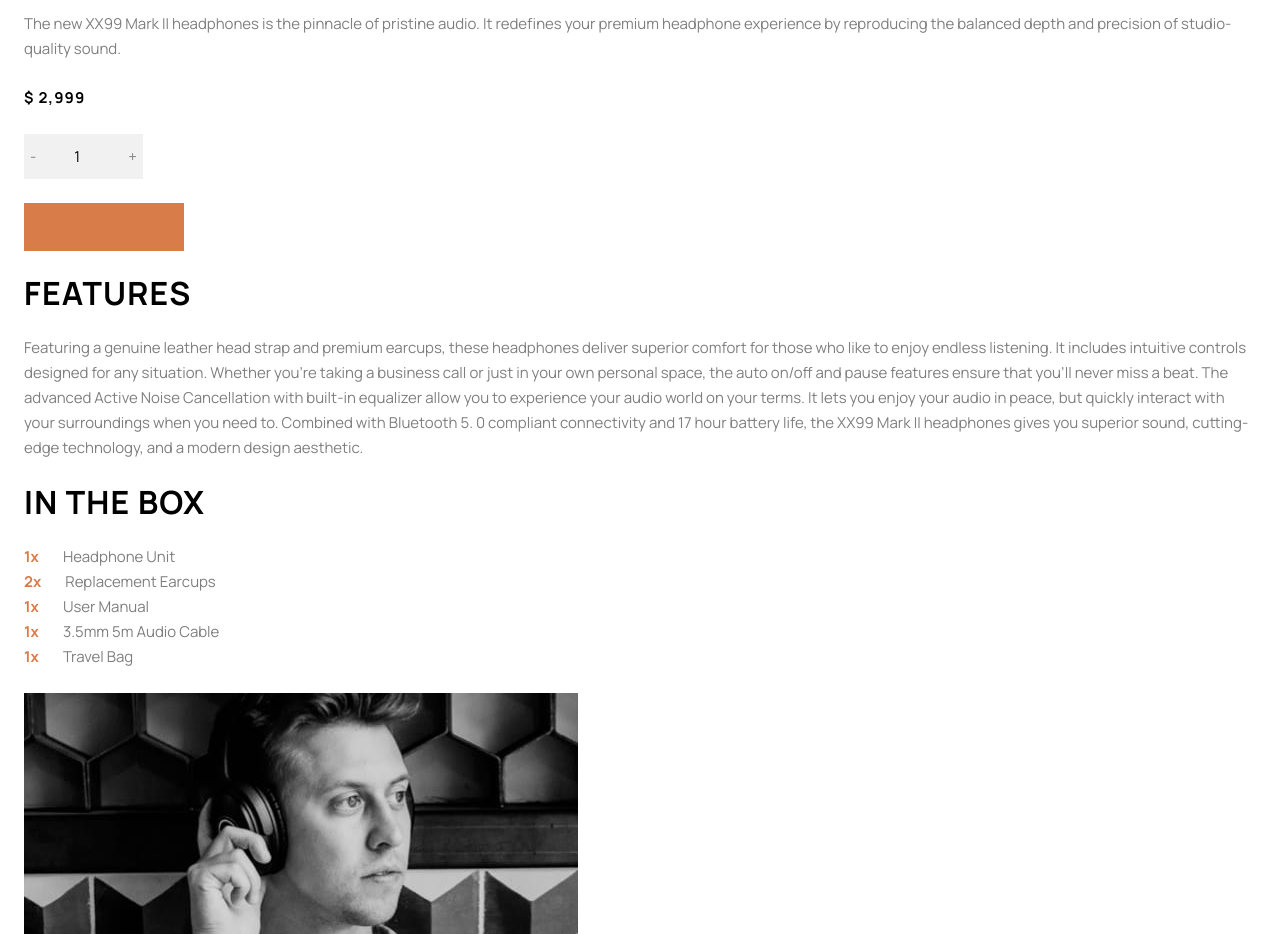
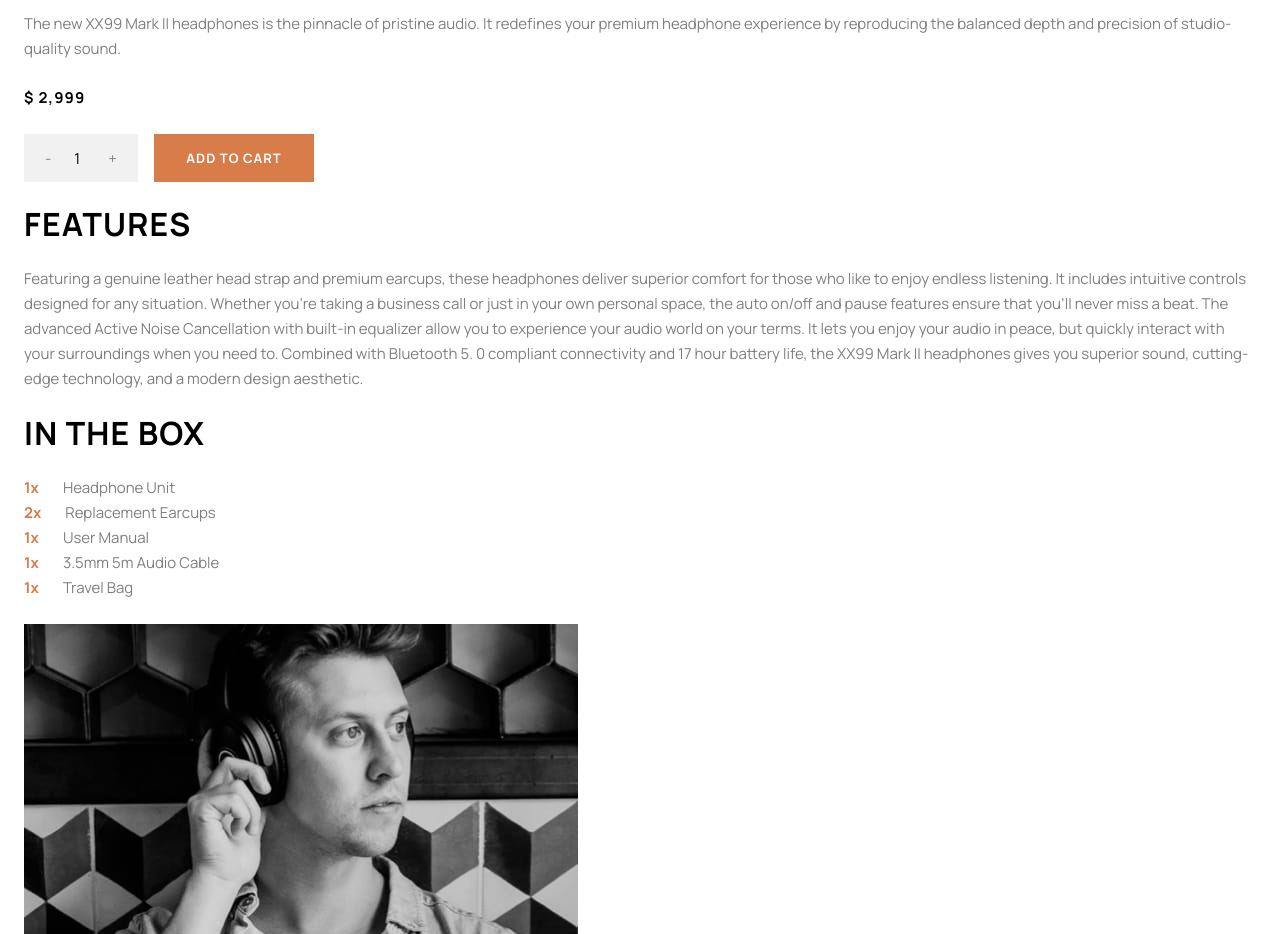
Before and after one commit to russfraze/audiophile-ecommerce-website, a React (Create React App) app: page /headphones/markII in a window 1280 px wide. Shown: the part 1380-2314 px from the top of the page. Built offline with nearby package versions, Linux system fonts and the light colour scheme.

Commit message:
number button working

```diff
--- a/src/UI/NumberButton.js
+++ b/src/UI/NumberButton.js
@@ -1,15 +1,28 @@
 import styles from './NumberButton.module.css'
+import {useState} from 'react'
 
 function NumberButton() {
+    const [numberInCart, setNumberInCart] = useState(1)
+
+    function increment(){
+        setNumberInCart(() => numberInCart + 1)
+    }
+
+    function decrement() {
+        setNumberInCart(() => numberInCart - 1)
+    }
+
+    console.log(numberInCart)
+
     return (
         <div className={styles.formGroup}>
             <div className={styles.inputGroup}>
                 <div className={styles.inputGroup__btn}>
-                    <button id='down' onClick={''}><span>-</span></button>
+                    <button className={styles.numBtn} id='down' onClick={decrement}><span>-</span></button>
                 </div>
-                <input type='text' id='amount' value='1' />
+                <input type='text' id='amount' value={numberInCart} />
                 <div className={styles.inputGroup__btn}>
-                    <button id='up' onClick={''}><span>+</span></button>
+                    <button className={styles.numBtn} id='up' onClick={increment}><span>+</span></button>
                 </div>
             </div>
         </div>
--- a/src/UI/NumberButton.module.css
+++ b/src/UI/NumberButton.module.css
@@ -10,16 +10,17 @@
     background-color: var(--clr-dark-grey);
 }
 
-button {
+.numBtn {
     border: none;
     background-color: var(--clr-dark-grey);
     color: gray;
+    margin: 0 15px;
 }
 
 input {
     border: none;
-    height: 45px;
+    height: 48px;
     background-color: var(--clr-dark-grey);
-    width: 20px;
-    margin: 0 30px;
+    width: 15px;
+
 }
--- a/src/pages/Mark2.js
+++ b/src/pages/Mark2.js
@@ -24,10 +24,11 @@ function Mark2() {
                 </p>
             <h6 className='black'>$ 2,999</h6>
 
+            <div className={styles.btnGroup}>
+                <NumberButton />
 
-            <NumberButton />
-
-            <Button />
+                <Button>add to cart</Button>
+            </div>
 
 
 
--- a/src/pages/Mark2.module.css
+++ b/src/pages/Mark2.module.css
@@ -5,3 +5,8 @@
     font-weight: var(--fw-bold);
     padding-right: 1.5rem;
 }
+
+.btnGroup {
+    display: flex;
+    gap: 1rem;
+}
```
